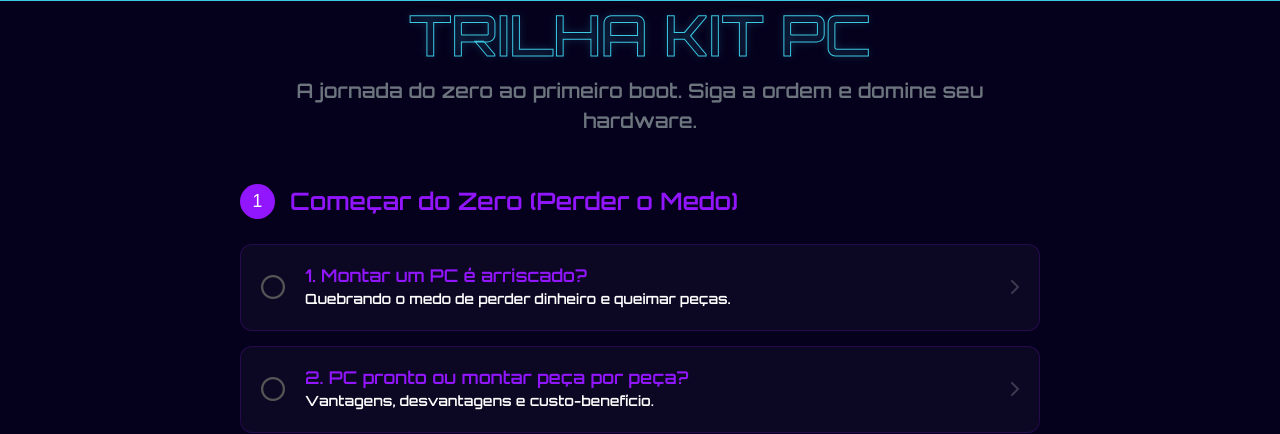
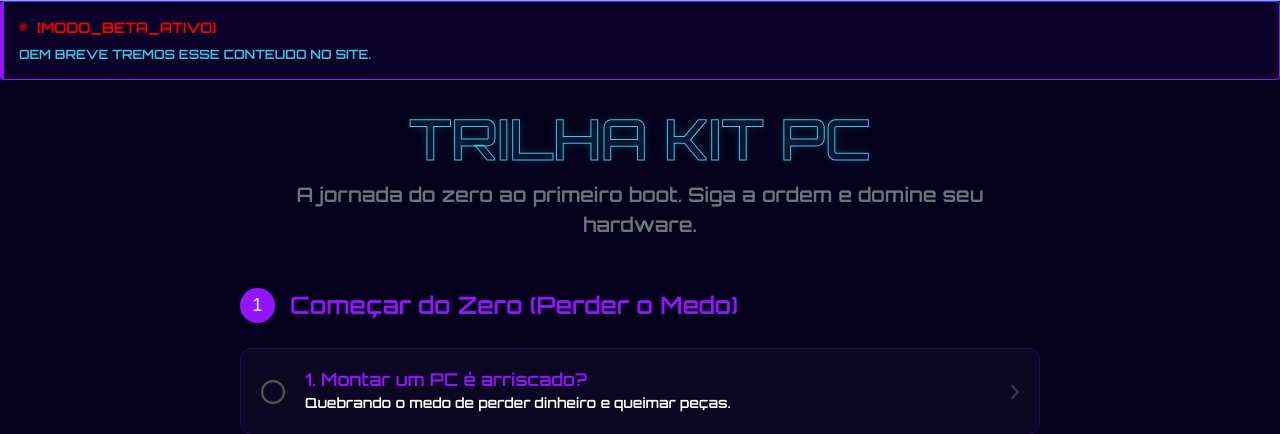
Before and after one commit to Kaiolucass/KitPc, a Flask app: page /educacao/trilha in a window 1280 px wide. Shown: the part 81-515 px from the top of the page. Run offline with Flask 3, Linux system fonts and the light colour scheme.

Commit message:
modo beta

```diff
--- a/static/CSS/seuPc.css
+++ b/static/CSS/seuPc.css
@@ -245,7 +245,7 @@ h2 {
 }
 
 .beta-header {
-    color: #9216FD;
+    color: #ff0000;
     font-size: 0.9rem;
     margin-bottom: 8px;
     display: flex;
@@ -263,7 +263,7 @@ h2 {
 .blink-dot {
     height: 8px;
     width: 8px;
-    background-color: #9216FD;
+    background-color: #ff0000;
     border-radius: 50%;
     display: inline-block;
     margin-right: 10px;
--- a/static/CSS/trilha.css
+++ b/static/CSS/trilha.css
@@ -217,6 +217,50 @@ h2, h5 {
 .passo-info small { color: #aaa; font-family: sans-serif; }
 .arrow { margin-left: auto; opacity: 0.2; transition: 0.3s; }
 
+
+
+/* Estilo para o aviso Beta do Montador */
+.montador-beta-box {
+    background: rgba(146, 22, 253, 0.05);
+    border: 1px solid #9216FD;
+    border-left: 4px solid #9216FD;
+    padding: 15px;
+    margin-bottom: 25px;
+    border-radius: 4px;
+    font-family: 'Orbitron', sans-serif;
+}
+
+.beta-header {
+    color: #ff0000;
+    font-size: 0.9rem;
+    margin-bottom: 8px;
+    display: flex;
+    align-items: center;
+}
+
+.montador-beta-box p {
+    color: #3CC9E4;
+    font-size: 0.8rem;
+    margin: 0;
+    line-height: 1.4;
+}
+
+/* Pontinho piscando para dar efeito de sistema ativo */
+.blink-dot {
+    height: 8px;
+    width: 8px;
+    background-color: #ff0000;
+    border-radius: 50%;
+    display: inline-block;
+    margin-right: 10px;
+    animation: blink 1s infinite;
+}
+
+@keyframes blink {
+    0% { opacity: 1; }
+    50% { opacity: 0.3; }
+    100% { opacity: 1; }
+}
 footer {
     border-top: 2px solid #3CC9E4;
     padding: 30px;
--- a/templates/trilha.html
+++ b/templates/trilha.html
@@ -125,6 +125,13 @@
       </div>
     </div>
   </div>
+    <div class="montador-beta-box">
+    <div class="beta-header">
+        <span class="blink-dot"></span>
+        <strong>[MODO_BETA_ATIVO]</strong>
+    </div>
+    <p>OEM BREVE TREMOS ESSE CONTEUDO NO SITE.</p>
+</div>
     <div class="trilha-container">
          <div class="text-center mb-5">
         <h1 class="display-4 fw-bold text-purple" style="font-family: 'Orbitron';">TRILHA KIT PC</h1>
```
